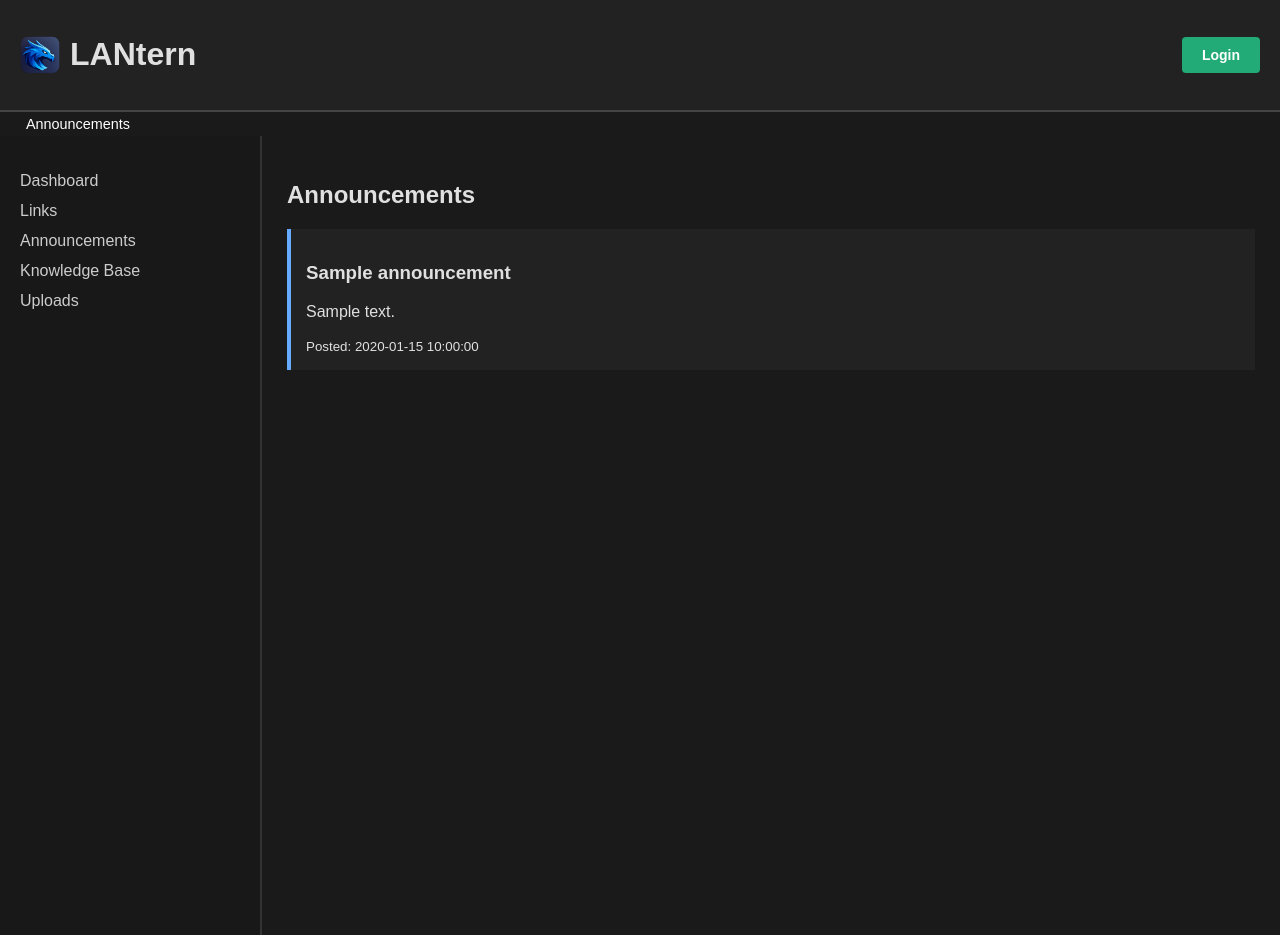
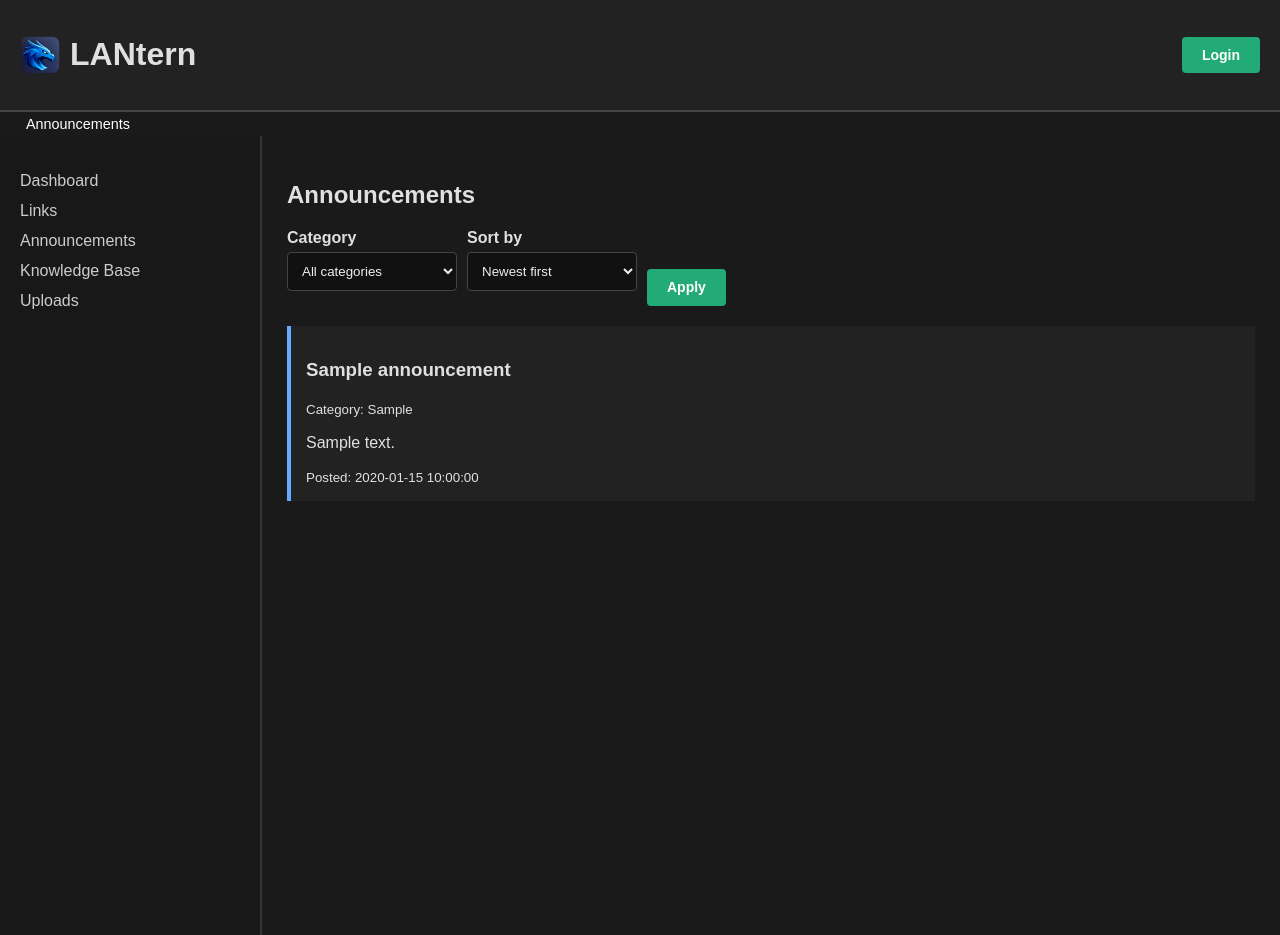
Before and after one commit to StoneMadBob/LANtern, a PHP site: page /announcements.php in a window 1280 px wide. Shown: the top 935 px of the page. Run offline with PHP 8.4, Linux system fonts and the light colour scheme; tables that the repository leaves empty hold one stand-in row (values such as "Sample post"); some libraries are stand-ins or nearby versions.

Commit message:
Initial Beta release

```diff
--- a/admin/manage_links.php
+++ b/admin/manage_links.php
@@ -79,11 +79,11 @@ foreach ($links as $link) {
                         <td><?= htmlspecialchars($item['url']) ?></td>
                         <td><?= htmlspecialchars($item['host']) ?></td>
                         <td>
-                            <a href="edit_links.php?id=<?= $item['id'] ?>" class="dw-btn dw-btn-edit">✏ Edit</a>
+                            <a href="edit_links.php?id=<?= $item['id'] ?>" class="dw-btn dw-btn-edit">✏️ Edit</a>
                             <form action="delete_links.php" method="post" onsubmit="return confirm('Delete this link?');">
                                 <input type="hidden" name="id" value="<?= (int) $item['id']; ?>">
                                 <input type="hidden" name="csrf" value="<?= htmlspecialchars($csrfToken, ENT_QUOTES, 'UTF-8'); ?>">
-                                <button type="submit" class="dw-btn dw-btn-delete">🗑 Delete</button>
+                                <button type="submit" class="dw-btn dw-btn-delete">🗑️ Delete</button>
                             </form>
 
                         </td>
--- a/admin/manage_uploads.php
+++ b/admin/manage_uploads.php
@@ -126,11 +126,11 @@ foreach ($uploads as $u) {
         <td>{$filename}{$descriptionMarkup}</td>
         <td><a href='../{$path}'>Open upload</a></td>
         <td>{$uploadedAt}</td>
-        <td><a href='edit_upload.php?id={$id}' class='dw-btn dw-btn-edit'>Edit</a></td>
+        <td><a href='edit_upload.php?id={$id}' class='dw-btn dw-btn-edit'>✏️ Edit</a></td>
         <td>
             <form method='post' action='manage_uploads.php' onsubmit='return confirm(&quot;Delete this upload?&quot;);'>
                 <input type='hidden' name='csrf' value='{$csrfToken}'>
-                <button type='submit' name='delete' value='{$id}' class='dw-btn dw-btn-delete'>Delete</button>
+                <button type='submit' name='delete' value='{$id}' class='dw-btn dw-btn-delete'>🗑️ Delete</button>
             </form>
         </td>
     </tr>
--- a/announcements.php
+++ b/announcements.php
@@ -5,12 +5,66 @@ require_once 'includes/sanitize.php';
 
 ob_start();
 
-// Fetch announcements
-$stmt = $pdo->query("SELECT * FROM announcements ORDER BY created_at DESC");
+// Fetch category options and validate archive controls.
+$categoryStmt = $pdo->query("SELECT DISTINCT category FROM announcements ORDER BY category ASC");
+$categories = $categoryStmt->fetchAll(PDO::FETCH_COLUMN);
+$selectedCategory = trim($_GET['category'] ?? '');
+if (!in_array($selectedCategory, $categories, true)) {
+    $selectedCategory = '';
+}
+
+$sortOptions = [
+    'newest' => 'Newest first',
+    'oldest' => 'Oldest first',
+    'category' => 'Category'
+];
+$sort = $_GET['sort'] ?? 'newest';
+if (!isset($sortOptions[$sort])) {
+    $sort = 'newest';
+}
+$orderBy = [
+    'newest' => 'created_at DESC, id DESC',
+    'oldest' => 'created_at ASC, id ASC',
+    'category' => 'category ASC, created_at DESC, id DESC'
+][$sort];
+
+$sql = 'SELECT * FROM announcements';
+if ($selectedCategory !== '') {
+    $sql .= ' WHERE category = ?';
+}
+$sql .= ' ORDER BY ' . $orderBy;
+$stmt = $pdo->prepare($sql);
+$stmt->execute($selectedCategory === '' ? [] : [$selectedCategory]);
 $announcements = $stmt->fetchAll(PDO::FETCH_ASSOC);
 ?>
 
 <h2>Announcements</h2>
+
+<form method="get" class="dw-form dw-announcement-filters">
+    <div>
+        <label for="announcement-category">Category</label>
+        <select id="announcement-category" name="category">
+            <option value="">All categories</option>
+            <?php foreach ($categories as $category): ?>
+                <option value="<?= htmlspecialchars($category, ENT_QUOTES, 'UTF-8'); ?>" <?= $selectedCategory === $category ? 'selected' : ''; ?>><?= htmlspecialchars($category, ENT_QUOTES, 'UTF-8'); ?></option>
+            <?php endforeach; ?>
+        </select>
+    </div>
+
+    <div>
+        <label for="announcement-sort">Sort by</label>
+        <select id="announcement-sort" name="sort">
+            <?php foreach ($sortOptions as $value => $label): ?>
+                <option value="<?= htmlspecialchars($value, ENT_QUOTES, 'UTF-8'); ?>" <?= $sort === $value ? 'selected' : ''; ?>><?= htmlspecialchars($label, ENT_QUOTES, 'UTF-8'); ?></option>
+            <?php endforeach; ?>
+        </select>
+    </div>
+
+    <button type="submit" class="dw-btn dw-btn-primary">Apply</button>
+    <?php if ($selectedCategory !== '' || $sort !== 'newest'): ?>
+        <a href="announcements.php" class="dw-btn dw-btn-edit">Clear</a>
+    <?php endif; ?>
+</form>
 
 <?php if (empty($announcements)): ?>
 
@@ -21,8 +75,9 @@ $announcements = $stmt->fetchAll(PDO::FETCH_ASSOC);
     <?php foreach ($announcements as $a): ?>
         <div class="dw-announcement">
             <h3><?php echo htmlspecialchars($a['title']); ?></h3>
+            <small>Category: <?php echo htmlspecialchars($a['category'], ENT_QUOTES, 'UTF-8'); ?></small>
             <p><?= sanitize_allowed_html($a['body']); ?></p>
-            <small>Posted: <?php echo $a['created_at']; ?></small>
+            <small>Posted: <?php echo htmlspecialchars($a['created_at'], ENT_QUOTES, 'UTF-8'); ?></small>
         </div>
     <?php endforeach; ?>
 
--- a/assets/css/style.css
+++ b/assets/css/style.css
@@ -460,28 +460,34 @@ body.dw-shell {
 
 .dw-announcements-table th:nth-child(1),
 .dw-announcements-table td:nth-child(1) {
-    width: 18%;
+    width: 16%;
 }
 
 .dw-announcements-table th:nth-child(2),
 .dw-announcements-table td:nth-child(2) {
-    width: 42%;
+    width: 32%;
 }
 
 .dw-announcements-table th:nth-child(3),
 .dw-announcements-table td:nth-child(3) {
-    width: 16%;
+    width: 14%;
 }
 
 .dw-announcements-table th:nth-child(4),
 .dw-announcements-table td:nth-child(4) {
-    width: 12%;
+    width: 10%;
     text-align: center;
 }
 
 .dw-announcements-table th:nth-child(5),
 .dw-announcements-table td:nth-child(5) {
-    width: 12%;
+    width: 10%;
+    text-align: center;
+}
+
+.dw-announcements-table th:nth-child(6),
+.dw-announcements-table td:nth-child(6) {
+    width: 18%;
     text-align: center;
 }
 
@@ -494,6 +500,29 @@ body.dw-shell {
     padding: 6px 8px;
     font-size: 12px;
     white-space: nowrap;
+}
+
+.dw-announcement-filters {
+    max-width: 100%;
+    display: flex;
+    flex-wrap: wrap;
+    align-items: end;
+    gap: 10px;
+    margin-bottom: 20px;
+}
+
+.dw-announcement-filters > div {
+    min-width: 170px;
+}
+
+.dw-announcement-filters select {
+    width: auto;
+    min-width: 100%;
+    margin-bottom: 0;
+}
+
+.dw-announcement-filters .dw-btn {
+    margin-bottom: 0;
 }
 
 .dw-uploads-table th:nth-child(1),
--- a/sql/schema.sql
+++ b/sql/schema.sql
@@ -64,6 +64,7 @@ CREATE TABLE announcements (
     id INT AUTO_INCREMENT PRIMARY KEY,
     title VARCHAR(200) NOT NULL,
     body TEXT NOT NULL,
+    category VARCHAR(100) NOT NULL DEFAULT 'General',
     created_at TIMESTAMP DEFAULT CURRENT_TIMESTAMP
 );
 
```
Also changed, not shown: admin/edit_announcement.php (+10 -5 lines), admin/manage_announcements.php (+22 -7 lines), README.md, sql/migrations/007_add_announcement_categories.sql (added).
